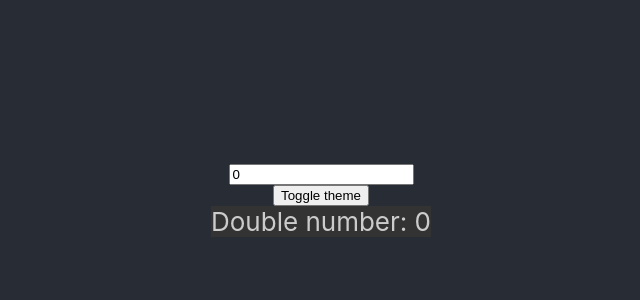
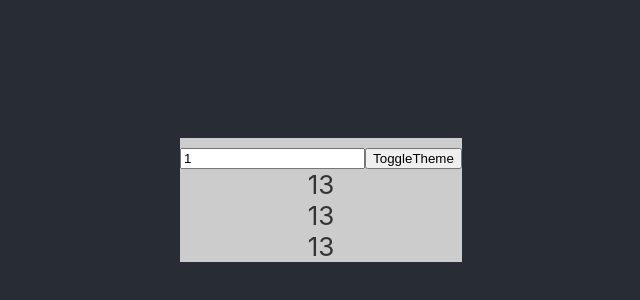
Before and after one commit to loayalsaid1/hooks-simplified, a React (Create React App) app: page / in a window 1280 px wide. Shown: the part 200-500 px from the top of the page, without its empty margins (319-959 px from the left). Built offline with nearby package versions, Linux system fonts and the light colour scheme; the HTML template or start-up script is replaced by a standard one.

Commit message:
Use callback

```diff
--- a/src/App.js
+++ b/src/App.js
@@ -1,7 +1,8 @@
 import './App.css';
 // import Main from './useContext/main';
 // import Main from './useRef/Main';
-import Main from './useMemo/Main';
+// import Main from './useMemo/Main';
+import Main from './useCallback/Main';
 
 function App() {
   return (
--- /dev/null
+++ b/src/useCallback/List.jsx
@@ -0,0 +1,13 @@
+import React, { useEffect, useState } from 'react';
+
+
+export default function List({ getItems }) {
+	const [items, setIems] = useState([]);
+
+	useEffect(() => {
+		setIems(getItems(12));
+		console.log('getItems changed');
+	}, [getItems])
+
+	return items.map((item, index) => <div key={index}>{item}</div>)
+}
--- /dev/null
+++ b/src/useCallback/Main.jsx
@@ -0,0 +1,32 @@
+import React, { useState, useCallback } from 'react';
+import List from './List';
+
+
+export default function Main() {
+	const [number, setNumber] = useState(1);
+	const [isDark, setIsDark] = useState(false)
+
+	const theme = {
+		backgroundColor: isDark ? '#333' : '#CCC',
+		color: isDark ? '#CCC' : '#333',
+	}
+
+	const getItems = useCallback((added) => {
+		return [number + added, number ** 2 + added, number ** 3 + added];
+	}, [number]);
+
+	return (
+		<div style={theme}>
+			<input
+				type='number'
+				value={number}
+				onChange={(e) => setNumber(parseInt(e.target.value))}
+				/>
+			<button onClick={() => setIsDark(prevValue => !prevValue)}>
+				ToggleTheme
+			</button>
+			<List getItems={getItems} />
+		</div>
+	)
+
+}
```
